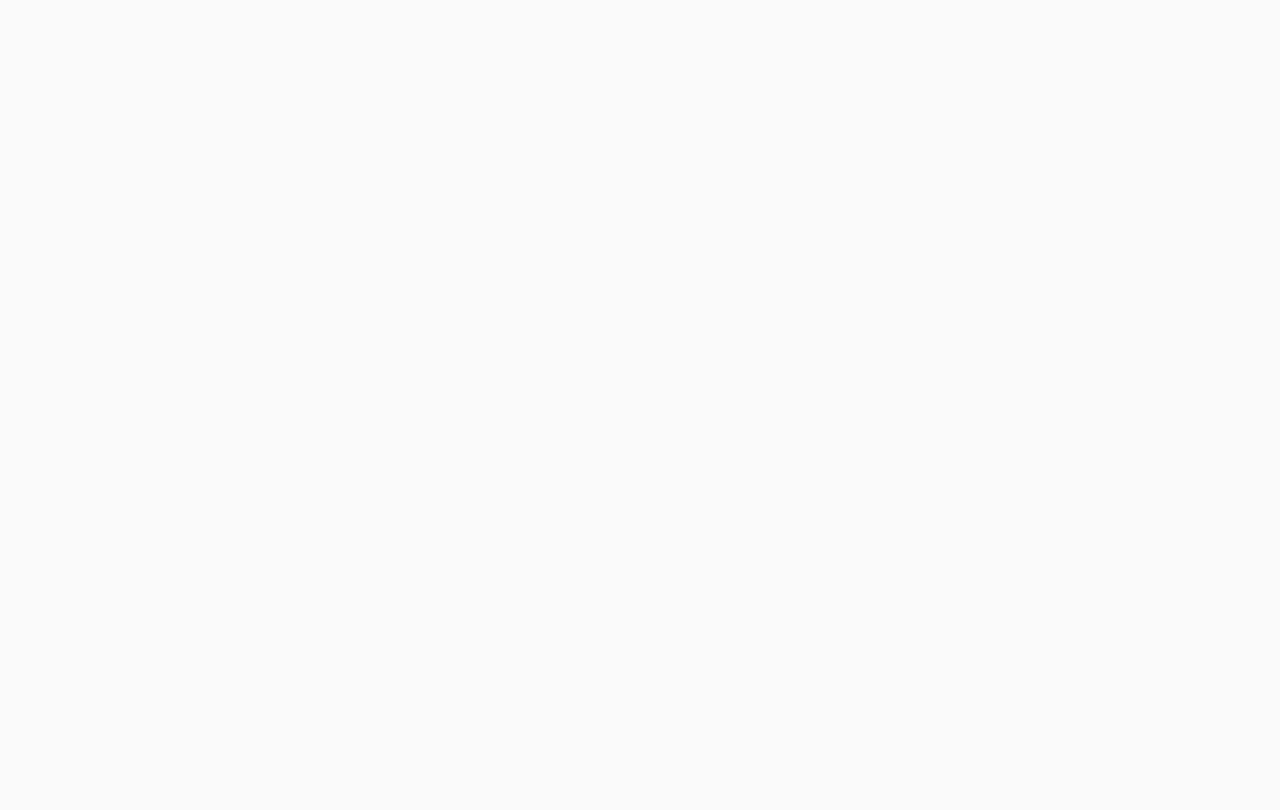
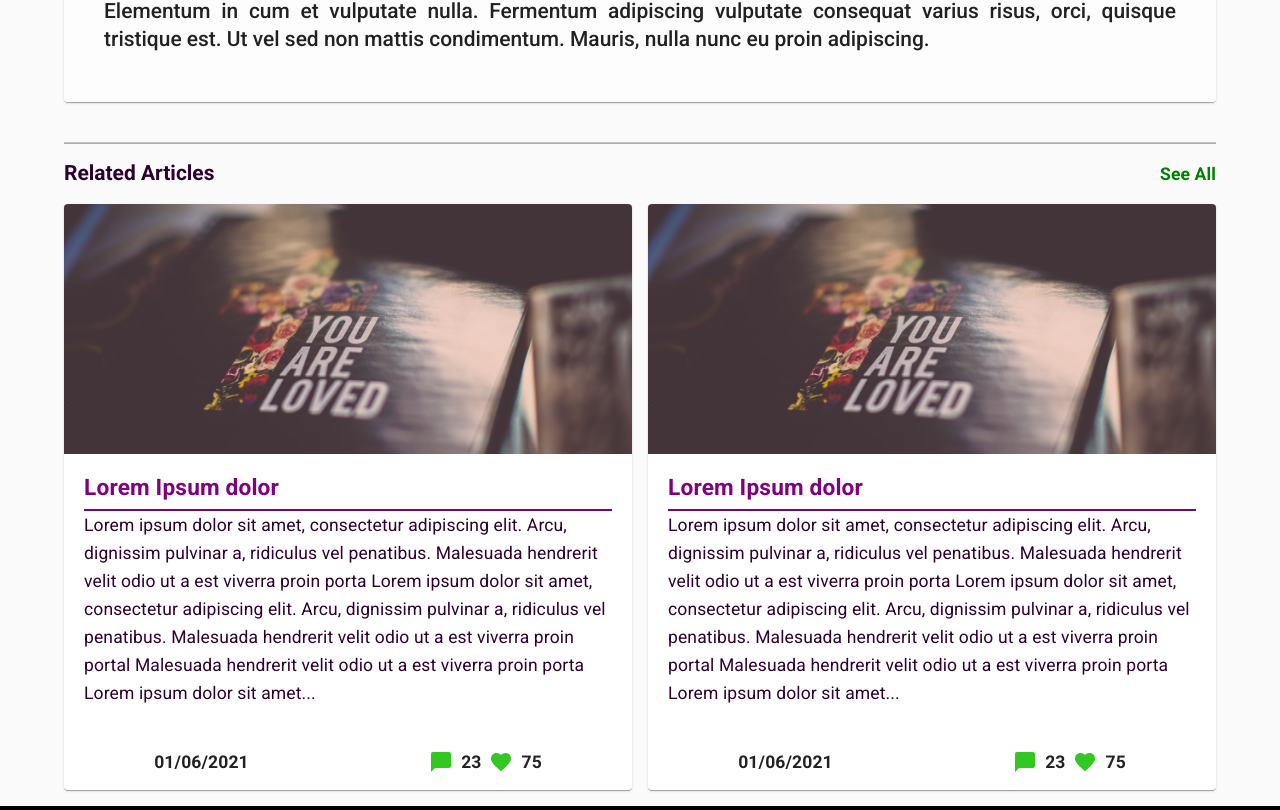
Before and after one commit to KyU-Christian-Union/kyucuwebapp, a React (Create React App) app: page /resources/articles/1 in a window 1280 px wide. Shown: the part 1690-2500 px from the top of the page. Before the commit the page ends 1643 px from the top, so only its background shows below. Built offline with nearby package versions, Linux system fonts and the light colour scheme.

Commit message:
post article new design UI

```diff
--- a/src/components/RecentPosts/PostsCard.jsx
+++ b/src/components/RecentPosts/PostsCard.jsx
@@ -12,7 +12,7 @@ const PostsCard = ({ title, subtitle }) => {
     history.push(`/resources/articles/${title}`);
   }
   return (
-    <Card sx={{ margin: '10px', cursor: 'pointer' }} onClick={handleClick}>
+    <Card sx={{ cursor: 'pointer' }} onClick={handleClick}>
       <CardMedia component="img" height="250" image={PostImage} alt="post" sx={{ objectFit: 'cover' }} />
       <CardContent sx={{ padding: '20px', backgroundColor: 'white' }}>
         <Typography gutterBottom variant="h4" component="div" sx={{ fontWeight: 800, color: '#800080' }}>
--- a/src/pages/PostArticle/PostArticle.jsx
+++ b/src/pages/PostArticle/PostArticle.jsx
@@ -1,20 +1,15 @@
 import React from 'react';
-import { Container, Typography, Grid } from '@mui/material';
+import { Container, Typography, Grid, Box, Divider } from '@mui/material';
 import Card from '@mui/material/Card';
 import CardContent from '@mui/material/CardContent';
 import CardMedia from '@mui/material/CardMedia';
-import ArrowBackIcon from '@mui/icons-material/ArrowBack';
-import { Link } from 'react-router-dom';
 import makeStyles from '@mui/styles/makeStyles';
 import PostImage from '../../assets/images/post_image.jpg';
 import PublicAppBar from '../../components/AppBars.jsx/PublicAppBar';
 import Footer from '../../components/Footer/Footer';
+import PostsCard from '../../components/RecentPosts/PostsCard';
 
 const useStyles = makeStyles(theme => ({
-  backToArticlesLink: {
-    textDecoration: 'none',
-    color: 'inherit'
-  },
   postArticleContainer: {
     marginTop: 10,
     [theme.breakpoints.down('md')]: {
@@ -52,16 +47,62 @@ const PostArticle = () => {
               adipiscing quisque pharetra risus interdum aliquam. Rhoncus, ultrices risus eu venenatis scelerisque.
               Diam, tellus id posuere quis. Montes, etiam dictum vel egestas amet eget ultricies pretium. Elementum in
               cum et vulputate nulla. Fermentum adipiscing vulputate consequat varius risus, orci, quisque tristique
-              est. Ut vel sed non mattis condimentum. Mauris, nulla nunc eu proin adipiscing.
+              est. Ut vel sed non mattis condimentum. Mauris, nulla nunc eu proin adipiscing. Lorem ipsum dolor sit
+              amet, consectetur adipiscing elit. Molestie enim eu nibh aliquam dignissim eget cursus ut. Condimentum at
+              aliquam ornare velit sed dictum. Cursus vitae eget amet, integer in amet. Odio dictumst et pellentesque
+              pulvinar commodo tristique. Cursus elit interdum mauris egestas. Molestie scelerisque mattis eu congue
+              cursus. Urna massa purus luctus cras urna euismod integer vulputate consectetur. Ac in cras vel non ut
+              ultrices vitae accumsan facilisis. Donec sit feugiat est nec. Neque, interdum quis sem nunc sem ipsum,
+              mauris, dignissim. At pharetra ut vitae vulputate viverra donec. Aenean consectetur aenean diam justo,
+              lectus tempor ullamcorper. Accumsan, risus, rhoncus mollis tortor accumsan quis. Faucibus non nulla
+              rhoncus ut. Pellentesque habitasse tellus urna cursus massa cras massa. Ipsum, vitae ipsum arcu, enim
+              morbi eu, in rhoncus. Tincidunt at magna velit eu sed facilisi. Massa tristique adipiscing quisque
+              pharetra risus interdum aliquam. Rhoncus, ultrices risus eu venenatis scelerisque. Diam, tellus id posuere
+              quis. Montes, etiam dictum vel egestas amet eget ultricies pretium. Elementum in cum et vulputate nulla.
+              Fermentum adipiscing vulputate consequat varius risus, orci, quisque tristique est. Ut vel sed non mattis
+              condimentum. Mauris, nulla nunc eu proin adipiscing. Lorem ipsum dolor sit amet, consectetur adipiscing
+              elit. Molestie enim eu nibh aliquam dignissim eget cursus ut. Condimentum at aliquam ornare velit sed
+              dictum. Cursus vitae eget amet, integer in amet. Odio dictumst et pellentesque pulvinar commodo tristique.
+              Cursus elit interdum mauris egestas. Molestie scelerisque mattis eu congue cursus. Urna massa purus luctus
+              cras urna euismod integer vulputate consectetur. Ac in cras vel non ut ultrices vitae accumsan facilisis.
+              Donec sit feugiat est nec. Neque, interdum quis sem nunc sem ipsum, mauris, dignissim. At pharetra ut
+              vitae vulputate viverra donec. Aenean consectetur aenean diam justo, lectus tempor ullamcorper. Accumsan,
+              risus, rhoncus mollis tortor accumsan quis. Faucibus non nulla rhoncus ut. Pellentesque habitasse tellus
+              urna cursus massa cras massa. Ipsum, vitae ipsum arcu, enim morbi eu, in rhoncus. Tincidunt at magna velit
+              eu sed facilisi. Massa tristique adipiscing quisque pharetra risus interdum aliquam. Rhoncus, ultrices
+              risus eu venenatis scelerisque. Diam, tellus id posuere quis. Montes, etiam dictum vel egestas amet eget
+              ultricies pretium. Elementum in cum et vulputate nulla. Fermentum adipiscing vulputate consequat varius
+              risus, orci, quisque tristique est. Ut vel sed non mattis condimentum. Mauris, nulla nunc eu proin
+              adipiscing.
             </Typography>
           </CardContent>
         </Card>
-        <Link to="/resources/articles" className={classes.backToArticlesLink}>
-          <Grid container alignItems="center" mt={5} mb={5}>
-            <ArrowBackIcon fontSize="large" />
-            <Typography variant="h4">BACK TO ARTICLES</Typography>
+        <Divider fullWidth sx={{ backgroundColor: '#C4C4C4', height: '2px', marginTop: 5 }} />
+        <Box mt={2} mb={2}>
+          <Box mb={2} sx={{ display: 'flex', alignItems: 'center', justifyContent: 'space-between' }}>
+            <Typography variant="h5" sx={{ color: '#2E002E' }}>
+              Related Articles
+            </Typography>
+            <Typography variant="h6" sx={{ color: '#008000' }}>
+              {/** set as link */}
+              See All
+            </Typography>
+          </Box>
+          <Grid container spacing={2}>
+            <Grid item xs={12} md={6} sm={6} lg={6}>
+              <PostsCard
+                title="Lorem Ipsum dolor"
+                subtitle="Lorem ipsum dolor sit amet, consectetur adipiscing elit. Arcu, dignissim pulvinar a, ridiculus vel penatibus. Malesuada hendrerit velit odio ut a est viverra proin porta Lorem ipsum dolor sit amet, consectetur adipiscing elit. Arcu, dignissim pulvinar a, ridiculus vel penatibus. Malesuada hendrerit velit odio ut a est viverra proin portal Malesuada hendrerit velit odio ut a est viverra proin porta Lorem ipsum dolor sit amet..."
+              />
+            </Grid>
+            <Grid item xs={12} md={6} sm={6} lg={6}>
+              <PostsCard
+                title="Lorem Ipsum dolor"
+                subtitle="Lorem ipsum dolor sit amet, consectetur adipiscing elit. Arcu, dignissim pulvinar a, ridiculus vel penatibus. Malesuada hendrerit velit odio ut a est viverra proin porta Lorem ipsum dolor sit amet, consectetur adipiscing elit. Arcu, dignissim pulvinar a, ridiculus vel penatibus. Malesuada hendrerit velit odio ut a est viverra proin portal Malesuada hendrerit velit odio ut a est viverra proin porta Lorem ipsum dolor sit amet..."
+              />
+            </Grid>
           </Grid>
-        </Link>
+        </Box>
       </Container>
       <Footer />
     </>
```
